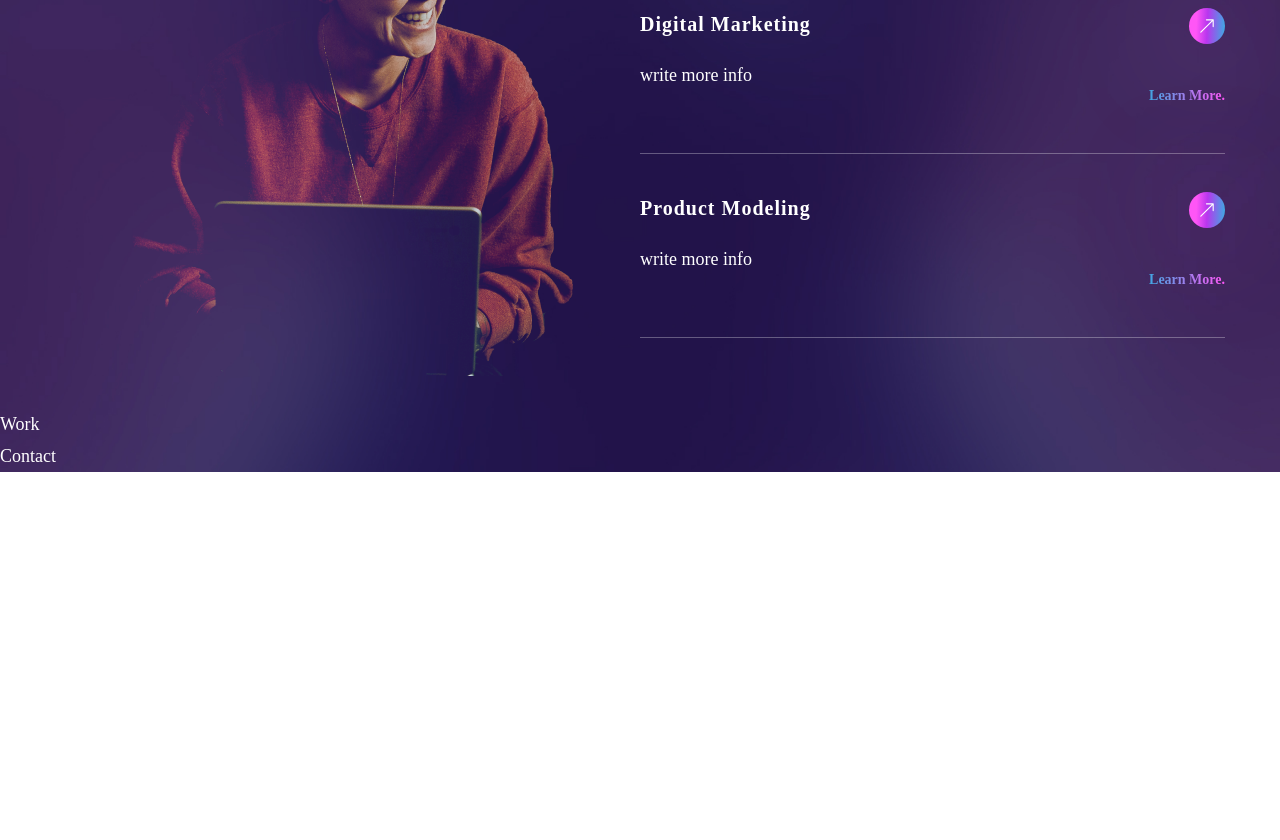
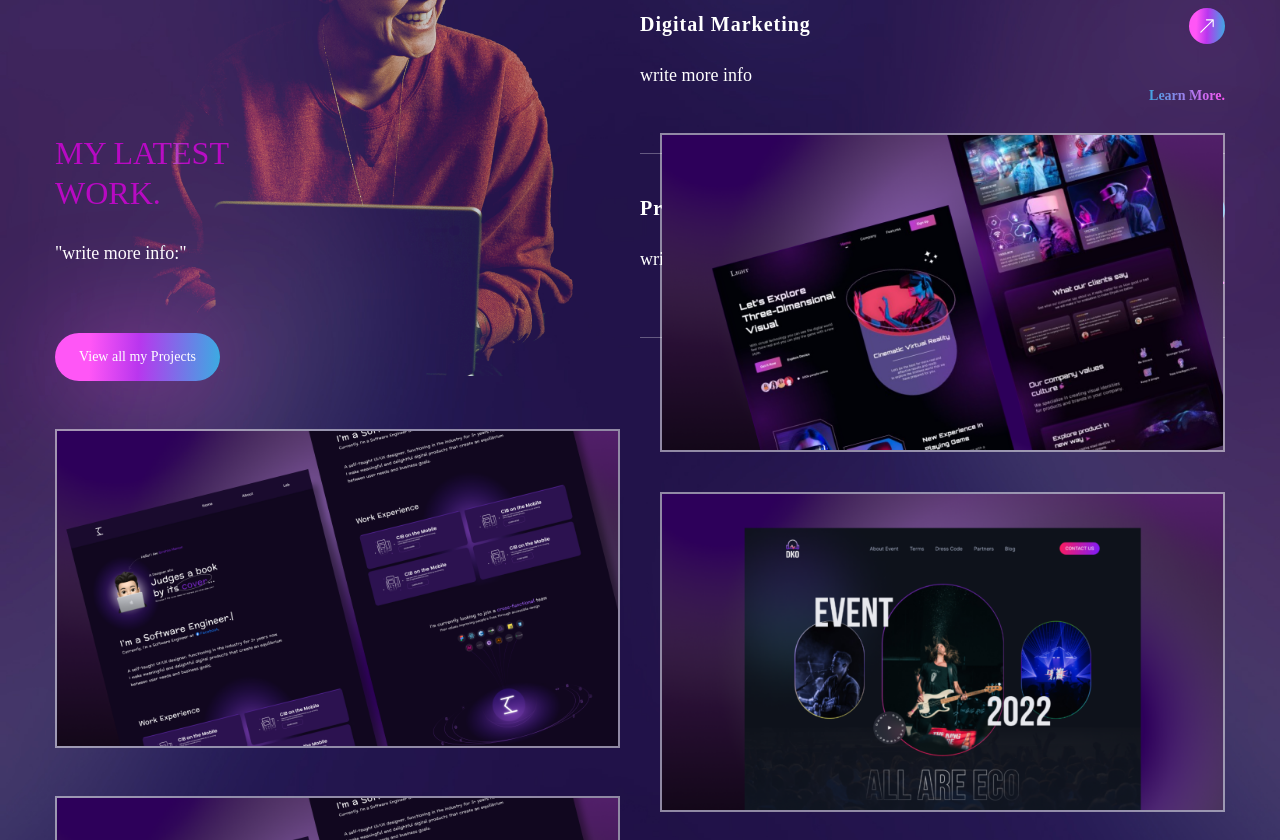
Before and after one commit to NITIN0601/Portfolio, a React (Create React App) app in the folder portfolio_web/: page / in a window 1280 px wide. Shown: the part 1960-2800 px from the top of the page. Before the commit the page ends 2432 px from the top, so only its background shows below. Built offline with nearby package versions, Linux system fonts and the light colour scheme.

Commit message:
Version_1.6

```diff
--- a/portfolio_web/src/components/Work.js
+++ b/portfolio_web/src/components/Work.js
@@ -1,7 +1,182 @@
 import React from 'react';
+// motion
+import {motion} from 'framer-motion';
+// variants
+import {fadeIn} from '../variants';
+// img
+import Img1 from '../assets/portfolio-img1.png'
+import Img2 from '../assets/portfolio-img2.png'
+import Img3 from '../assets/portfolio-img3.png'
 
 const Work = () => {
-  return <div>Work</div>;
+  return (
+    <section className='section' id='work'>
+      <div className='container mx-auto'>
+        <div className='flex flex-col lg:flex-row gap-x-10'>
+          <div className='flex-1 flex flex-col gap-y-12 mb-10 lg:mb-0'>
+            {/* text */}
+            <div>
+              <h2 className='h2 leading-tight text-accent'>My Latest <br /> Work. </h2>
+              <p className='max-w-sm mb-16'> "write more info:" </p>
+              <button className='btn btn-sm'> View all my Projects </button>
+            </div>
+            {/* image */}
+            <motion.div
+             variants={fadeIn('right','0.3')}
+             initial="hidden"
+             whileInView={"show"}
+             viewport={{once: false, amount:0.3}}
+             className='group relative overflow-hidden border-2 border-white/50 rounded-x1'>
+              {/* overlay */}
+              <div className='group-hover:bg-black/70 w-full h-full absolute z-40 transition-all duration-300 '> </div>
+              {/* img */}
+              <img className='group-hover:scale-125 trsnsition-all duration-500'
+                src={Img1} alt="" />
+              {/* pretitle */}
+              <div className='absolute -bottom-full left-12 group-hover:bottom-24 transition-all duration-500 z-50'>
+                <span className='text-gradient'>
+                  UI/ UX Design
+                </span>
+              </div>
+              {/* title */}
+              <div className='absolute -bottom-full left-12 group-hover:bottom-14 transition-all duration-700 z-50'>
+                <span className='text-3xl text-white'>
+                  Project Title
+                </span>
+              </div>
+            </motion.div>
+            {/* image */}
+            <motion.div
+             variants={fadeIn('right','0.6')}
+             initial="hidden"
+             whileInView={"show"}
+             viewport={{once: false, amount:0.3}}
+             className='group relative overflow-hidden border-2 border-white/50 rounded-x1'>
+              {/* overlay */}
+              <div className='group-hover:bg-black/70 w-full h-full absolute z-40 transition-all duration-300 '> </div>
+              {/* img */}
+              <img className='group-hover:scale-125 trsnsition-all duration-500'
+                src={Img1} alt="" />
+              {/* pretitle */}
+              <div className='absolute -bottom-full left-12 group-hover:bottom-24 transition-all duration-500 z-50'>
+                <span className='text-gradient'>
+                  UI/ UX Design
+                </span>
+              </div>
+              {/* title */}
+              <div className='absolute -bottom-full left-12 group-hover:bottom-14 transition-all duration-700 z-50'>
+                <span className='text-3xl text-white'>
+                  Project Title
+                </span>
+              </div>
+            </motion.div>
+            {/* image */}
+            <motion.div
+             variants={fadeIn('right','0.9')}
+             initial="hidden"
+             whileInView={"show"}
+             viewport={{once: false, amount:0.3}}
+             className='group relative overflow-hidden border-2 border-white/50 rounded-x1'>
+              {/* overlay */}
+              <div className='group-hover:bg-black/70 w-full h-full absolute z-40 transition-all duration-300 '> </div>
+              {/* img */}
+              <img className='group-hover:scale-125 trsnsition-all duration-500'
+                src={Img1} alt="" />
+              {/* pretitle */}
+              <div className='absolute -bottom-full left-12 group-hover:bottom-24 transition-all duration-500 z-50'>
+                <span className='text-gradient'>
+                  UI/ UX Design
+                </span>
+              </div>
+              {/* title */}
+              <div className='absolute -bottom-full left-12 group-hover:bottom-14 transition-all duration-700 z-50'>
+                <span className='text-3xl text-white'>
+                  Project Title
+                </span>
+              </div>
+            </motion.div>
+          </div>
+          <div className='flex-1 flex flex-col gap-y-10 mb-10 lg:mb-0'>
+            {/* image */}
+            <motion.div
+              variants={fadeIn('left','0.2')}
+              initial="hidden"
+              whileInView={"show"}
+              viewport={{once: false, amount:0.3}}
+              className='group relative overflow-hidden border-2 border-white/50 rounded-x1'>
+              {/* overlay */}
+              <div className='group-hover:bg-black/70 w-full h-full absolute z-40 transition-all duration-300 '> </div>
+              {/* img */}
+              <img className='group-hover:scale-125 trsnsition-all duration-500'
+                src={Img2} alt="" />
+              {/* pretitle */}
+              <div className='absolute -bottom-full left-12 group-hover:bottom-24 transition-all duration-500 z-50'>
+                <span className='text-gradient'>
+                  UI/ UX Design
+                </span>
+              </div>
+              {/* title */}
+              <div className='absolute -bottom-full left-12 group-hover:bottom-14 transition-all duration-700 z-50'>
+                <span className='text-3xl text-white'>
+                  Project Title
+                </span>
+              </div>
+            </motion.div>
+            {/* image */}
+            <motion.div
+             variants={fadeIn('left','0.4')}
+             initial="hidden"
+             whileInView={"show"}
+             viewport={{once: false, amount:0.3}}
+             className='group relative overflow-hidden border-2 border-white/50 rounded-x1'>
+              {/* overlay */}
+              <div className='group-hover:bg-black/70 w-full h-full absolute z-40 transition-all duration-300 '> </div>
+              {/* img */}
+              <img className='group-hover:scale-125 trsnsition-all duration-500'
+                src={Img3} alt="" />
+              {/* pretitle */}
+              <div className='absolute -bottom-full left-12 group-hover:bottom-24 transition-all duration-500 z-50'>
+                <span className='text-gradient'>
+                  UI/ UX Design
+                </span>
+              </div>
+              {/* title */}
+              <div className='absolute -bottom-full left-12 group-hover:bottom-14 transition-all duration-700 z-50'>
+                <span className='text-3xl text-white'>
+                  Project Title
+                </span>
+              </div>
+            </motion.div>
+            {/* image */}
+            <motion.div
+             variants={fadeIn('left','0.6')}
+             initial="hidden"
+             whileInView={"show"}
+             viewport={{once: false, amount:0.3}}
+             className='group relative overflow-hidden border-2 border-white/50 rounded-x1'>
+              {/* overlay */}
+              <div className='group-hover:bg-black/70 w-full h-full absolute z-40 transition-all duration-300 '> </div>
+              {/* img */}
+              <img className='group-hover:scale-125 trsnsition-all duration-500'
+                src={Img3} alt="" />
+              {/* pretitle */}
+              <div className='absolute -bottom-full left-12 group-hover:bottom-24 transition-all duration-500 z-50'>
+                <span className='text-gradient'>
+                  UI/ UX Design
+                </span>
+              </div>
+              {/* title */}
+              <div className='absolute -bottom-full left-12 group-hover:bottom-14 transition-all duration-700 z-50'>
+                <span className='text-3xl text-white'>
+                  Project Title
+                </span>
+              </div>
+            </motion.div>
+          </div>
+        </div>
+      </div>
+    </section>
+  );
 };
 
 export default Work;
```
